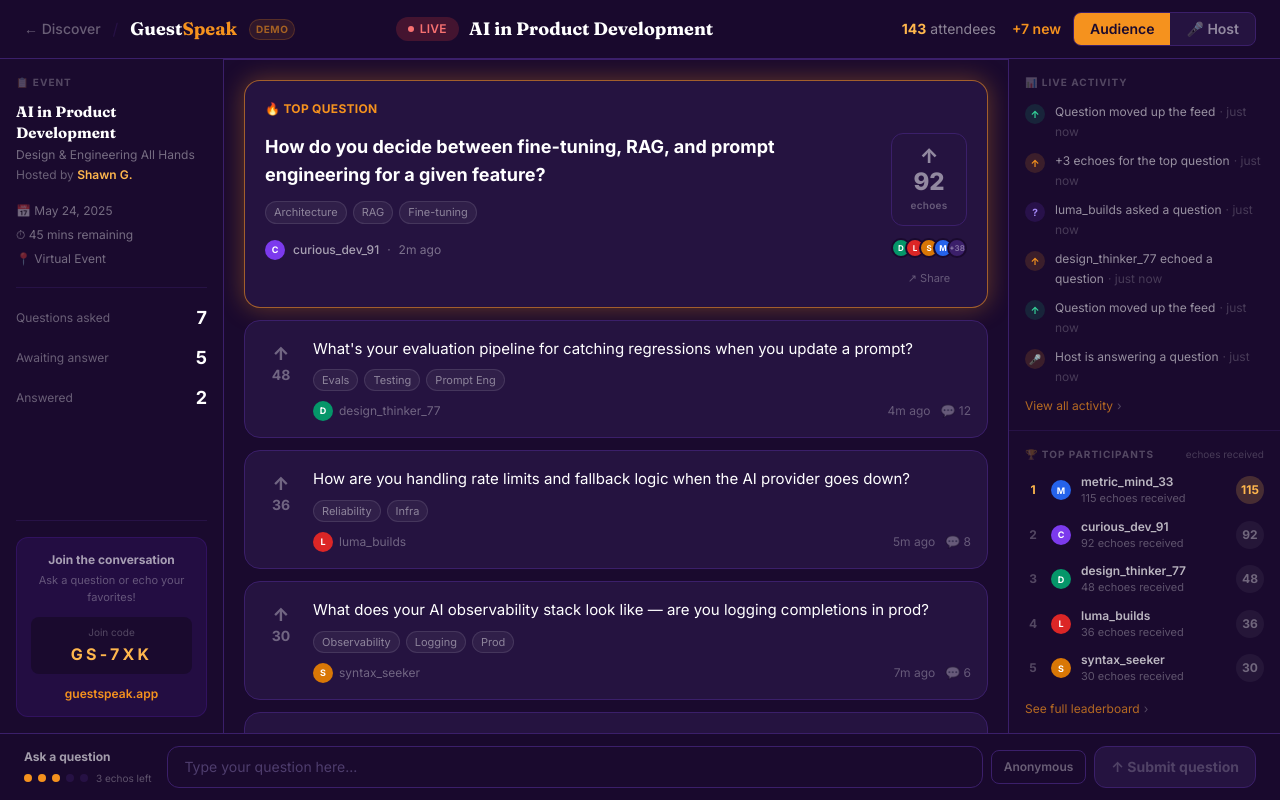
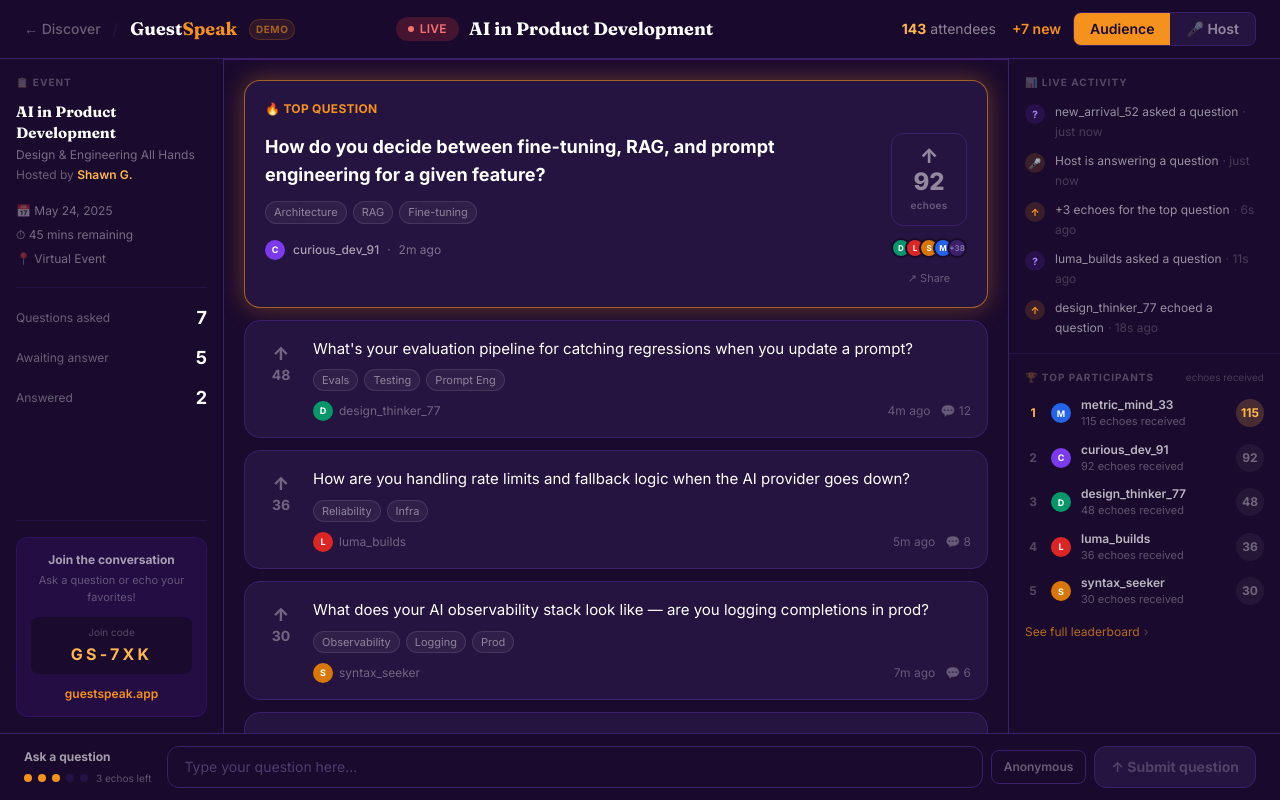
Before and after one commit to ShawnGoff/guestspeak, a Next.js app in the folder frontend/: page /demo/session in a window 1280 px wide. Built offline with nearby package versions, Linux system fonts and the light colour scheme.

Commit message:
Update page.tsx

```diff
--- a/frontend/src/app/demo/session/page.tsx
+++ b/frontend/src/app/demo/session/page.tsx
@@ -100,22 +100,26 @@ const SEED: Q[] = [
 ];
 
 const INIT_ACTIVITY: ActivityItem[] = [
-  { id: 1, kind: 'echo',     text: '+3 echoes for the top question',        time: 'just now' },
-  { id: 2, kind: 'question', text: 'luma_builds asked a question',           time: 'just now' },
-  { id: 3, kind: 'echo',     text: 'design_thinker_77 echoed a question',    time: 'just now' },
-  { id: 4, kind: 'move',     text: 'Question moved up the feed',             time: 'just now' },
-  { id: 5, kind: 'host',     text: 'Host is answering a question',           time: 'just now' },
+  { id: 1, kind: 'host',     text: 'Host is answering a question',           time: 'just now' },
+  { id: 2, kind: 'echo',     text: '+3 echoes for the top question',         time: '6s ago' },
+  { id: 3, kind: 'question', text: 'luma_builds asked a question',           time: '11s ago' },
+  { id: 4, kind: 'echo',     text: 'design_thinker_77 echoed a question',    time: '18s ago' },
+  { id: 5, kind: 'move',     text: 'Question moved up the feed',             time: '25s ago' },
 ];
 
 const ACTIVITY_POOL: Pick<ActivityItem, 'kind' | 'text'>[] = [
   { kind: 'echo',     text: 'syntax_seeker echoed a question' },
+  { kind: 'echo',     text: 'metric_mind_33 echoed the top question' },
+  { kind: 'echo',     text: '+2 echoes for question #2' },
+  { kind: 'echo',     text: 'token_engineer echoed a question' },
+  { kind: 'echo',     text: '+3 echoes in the last 30s' },
   { kind: 'question', text: 'new_arrival_52 asked a question' },
-  { kind: 'echo',     text: '+2 echoes for question #3' },
+  { kind: 'question', text: 'curious_dev_91 asked a follow-up' },
   { kind: 'move',     text: 'Question moved up the feed' },
-  { kind: 'echo',     text: 'credit_curious echoed the top question' },
+  { kind: 'move',     text: 'A question climbed to #2' },
   { kind: 'host',     text: 'Host pinned a new question' },
-  { kind: 'echo',     text: '+4 echoes in the last minute' },
-  { kind: 'question', text: 'stellar_wave_88 asked a question' },
+  { kind: 'host',     text: 'Host marked a question answered' },
+  { kind: 'answer',   text: 'Host is responding live' },
 ];
 
 // Static color lookup for known seed authors (used for supporter avatars)
@@ -353,7 +357,6 @@ function SessionPageInner() {
   const [credits, setCredits]   = useState(creditsParam);
   const [submitted, setSubmitted] = useState(false);
   const [activity, setActivity] = useState<ActivityItem[]>(INIT_ACTIVITY);
-  const [actNextId, setActNextId] = useState(100);
   const [attending, setAttending] = useState(143);
   const [newCount, setNewCount] = useState(7);
   const [newIds, setNewIds]     = useState<Set<number>>(new Set());
@@ -383,14 +386,10 @@ function SessionPageInner() {
   useEffect(() => {
     const t = setInterval(() => {
       const evt = ACTIVITY_POOL[Math.floor(Math.random() * ACTIVITY_POOL.length)];
-      setActNextId(id => {
-        const next = id + 1;
-        setActivity(prev => [
-          { id: next, kind: evt.kind, text: evt.text, time: 'just now' },
-          ...prev.slice(0, 5),
-        ]);
-        return next;
-      });
+      setActivity(prev => [
+        { id: Date.now(), kind: evt.kind, text: evt.text, time: 'just now' },
+        ...prev.slice(0, 4),
+      ]);
     }, 3200);
     return () => clearInterval(t);
   }, []);
@@ -407,8 +406,8 @@ function SessionPageInner() {
       setQs(prev => prev.some(x => x.id === 99) ? prev : [...prev, newQ]);
       setNewIds(prev => new Set([...prev, 99]));
       setActivity(prev => [
-        { id: 998, kind: 'question', text: 'new_arrival_52 asked a question', time: 'just now' },
-        ...prev.slice(0, 5),
+        { id: Date.now(), kind: 'question', text: 'new_arrival_52 asked a question', time: 'just now' },
+        ...prev.slice(0, 4),
       ]);
     }, 9000);
     return () => clearTimeout(t);
@@ -438,8 +437,8 @@ function SessionPageInner() {
     setSubmitted(true);
     setTimeout(() => setSubmitted(false), 3000);
     setActivity(prev => [
-      { id: actNextId + 1, kind: 'question', text: `${isAnon ? 'Someone' : guestName} asked a question`, time: 'just now' },
-      ...prev.slice(0, 5),
+      { id: Date.now(), kind: 'question', text: `${isAnon ? 'Someone' : guestName} asked a question`, time: 'just now' },
+      ...prev.slice(0, 4),
     ]);
   }
 
@@ -671,11 +670,11 @@ function SessionPageInner() {
           </main>
 
           {/* Right Sidebar */}
-          <aside className="hidden xl:flex flex-col w-[272px] border-l border-brand-border shrink-0 overflow-y-auto">
-            <div className="p-4 border-b border-brand-border/40">
+          <aside className="hidden xl:flex flex-col w-[272px] border-l border-brand-border shrink-0 overflow-y-auto min-h-0">
+            <div className="p-4 border-b border-brand-border/40 shrink-0">
               <p className="text-[10px] font-bold text-white/25 uppercase tracking-widest mb-3">📊 Live Activity</p>
-              <div className="flex flex-col gap-2.5">
-                {activity.map(a => {
+              <div className="flex flex-col gap-2.5 overflow-hidden">
+                {activity.slice(0, 5).map(a => {
                   const s = ACTIVITY_STYLES[a.kind];
                   return (
                     <div key={a.id} className="flex items-start gap-2.5 text-xs">
@@ -693,9 +692,6 @@ function SessionPageInner() {
                   );
                 })}
               </div>
-              <button className="mt-3 text-xs text-brand-orange/70 hover:text-brand-orange transition-colors flex items-center gap-1">
-                View all activity <span className="text-white/25">›</span>
-              </button>
             </div>
 
             <div className="p-4">
```
